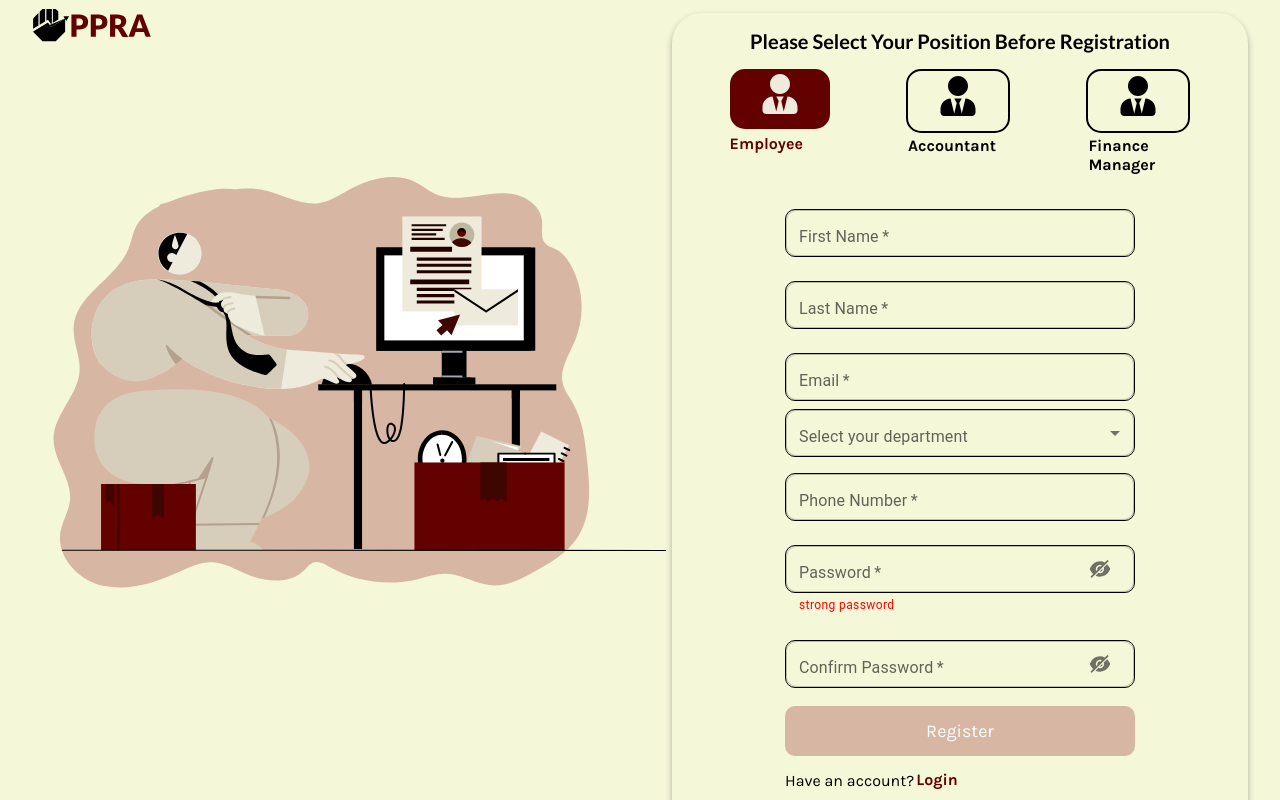
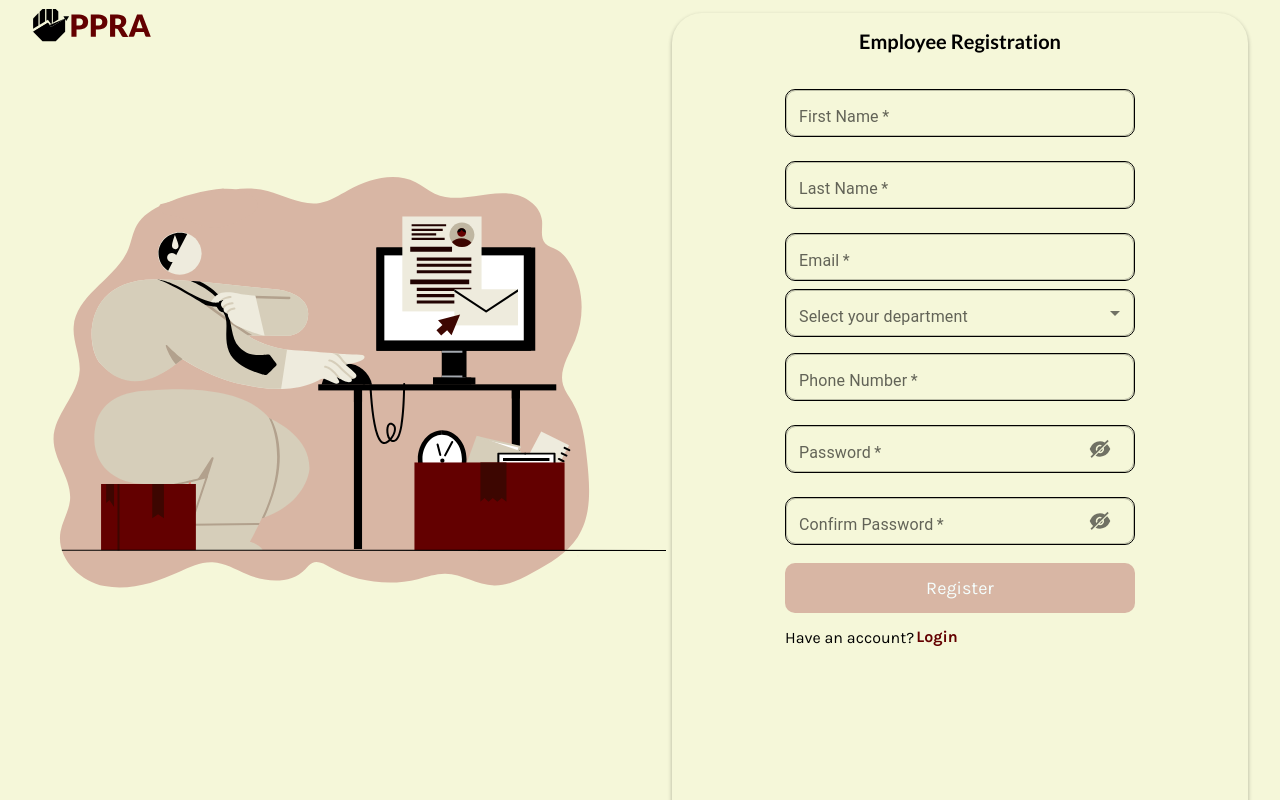
Before and after one commit to Jo1cindi/ppra-imprest-system, a React (Create React App) app: page /Register in a window 1280 px wide. Built offline with nearby package versions, Linux system fonts and the light colour scheme.

Commit message:
Editing signup page

```diff
--- a/src/Components/AdminSidebar.js
+++ b/src/Components/AdminSidebar.js
@@ -68,7 +68,7 @@ const welcome = "Welcome to Admin's Dashboard"
 
 
      <div className="accmenuItem">
-      <NavLink to="/LandingPage" className={({isActive})=> isActive ? "activeNavlink" : "inactiveNavlink"}>
+      <NavLink to="/Admin-Login" className={({isActive})=> isActive ? "activeNavlink" : "inactiveNavlink"}>
       <IoLogOut className='menuIcon'/>
        <div className='linkDesc'>Logout</div>
       </NavLink>
--- a/src/Dashboard/AdminDashboard/AdminDashboard.js
+++ b/src/Dashboard/AdminDashboard/AdminDashboard.js
@@ -113,10 +113,13 @@ const AdminDashboard = () => {
   const handleMouseDownPassword = () => setShowPassword(!showPassword);
   let passwordRegexError = ""
   const passwordRegex = /^(?=.*\d)(?=.*[a-z])(?=.*[A-Z])(?=.*[!@#$%^&*()_+])[0-9a-zA-Z!@#$%^&*()_+]{8,}$/
-  if(passwordRegex.test(accountant.password) === true || !accountant.password || passwordRegex.test(financeManager.password) === true || !financeManager.password){
+  if(passwordRegex.test(accountant.password) === true || passwordRegex.test(financeManager.password) === true){
     passwordRegexError = "strong password"
   }else{
     passwordRegexError = "weak password"
+  }
+  if(!accountant.password || !financeManager.password){
+    passwordRegexError= ""
   }
 
   //Error if passwords do not match
--- a/src/Onboarding/Admin-Login.js
+++ b/src/Onboarding/Admin-Login.js
@@ -39,9 +39,10 @@ const AdminLogin = () => {
   let passwordError = "";
   if(passwordRegex.test(loginData.password) === true){
     passwordError = "strong password"
-  }else if(passwordRegex.test(loginData.password) === false){
+  }else{
     passwordError = "weak password";
-  }else if(!loginData.password){
+  }
+  if(!loginData.password){
     passwordError = ""
   }
 
--- a/src/Onboarding/Register.js
+++ b/src/Onboarding/Register.js
@@ -1,7 +1,6 @@
 import React, { useState } from "react";
 import Logo from "../Components/Logo";
 import illustration from "../Images/signup.svg";
-import { FaUserTie } from "react-icons/fa";
 import { AiFillEyeInvisible, AiFillEye } from "react-icons/ai";
 import {
   TextField,
@@ -10,33 +9,12 @@ import {
   FormControl,
   MenuItem,
   InputAdornment,
-  IconButton
+  IconButton,
 } from "@mui/material";
 import { Link, useNavigate } from "react-router-dom";
 import axios from "axios";
 
 const Register = () => {
-  //Avatars
-  const avatarArray = [
-    {
-      id: 1,
-      avatar: <FaUserTie />,
-      name: "Employee",
-    },
-    {
-      id: 2,
-      avatar: <FaUserTie />,
-      name: "Accountant",
-    },
-    {
-      id: 3,
-      avatar: <FaUserTie />,
-      name: "Finance Manager",
-    },
-  ];
-  //Highlight avatars when clicked when clicked
-  const [activeAvatar, setActiveAvatar] = useState(avatarArray[0].id);
-
   //Employee
   const [employee, setEmployee] = useState({
     firstName: "",
@@ -47,37 +25,12 @@ const Register = () => {
     password: "",
   });
 
-  //Accountant
-  const [accountant, setAccountant] = useState({
-    firstName: "",
-    lastName: "",
-    email: "",
-    phoneNumber: "",
-    password: "",
-  });
-  //Finance Manager
-  const [financeManager, setFinancManager] = useState({
-    firstName: "",
-    lastName: "",
-    email: "",
-    phoneNumber: "",
-    password: "",
-  });
-
   //Confirm Password
   const [confirmPassword, setConfirmPassword] = useState("");
 
   const handleChange = (e) => {
     setEmployee({
       ...employee,
-      [e.target.name]: e.target.value,
-    });
-    setAccountant({
-      ...accountant,
-      [e.target.name]: e.target.value,
-    });
-    setFinancManager({
-      ...financeManager,
       [e.target.name]: e.target.value,
     });
   };
@@ -91,41 +44,6 @@ const Register = () => {
     "Human Resources",
   ];
 
-  //displaying department select tag
-  const selectDepartment = () =>{
-    if(activeAvatar === avatarArray[0].id){
-      return(
-        <>
-          <FormControl className="registerfield">
-                  <InputLabel>Select your department</InputLabel>
-                  <Select
-                    className="requestField"
-                    label="department"
-                    name="department"
-                    value={employee.department}
-                    onChange={handleChange}
-                    margin="normal"
-                    variant="outlined"
-                  >
-                    <MenuItem value={departmentsArray[0]}>
-                      Technical Services
-                    </MenuItem>
-                    <MenuItem value={departmentsArray[1]}>Finance</MenuItem>
-                    <MenuItem value={departmentsArray[2]}>Corporate</MenuItem>
-                    <MenuItem value={departmentsArray[3]}>ICT</MenuItem>
-                    <MenuItem value={departmentsArray[4]}>
-                      Internal Audit
-                    </MenuItem>
-                    <MenuItem value={departmentsArray[5]}>
-                      Human Resources
-                    </MenuItem>
-                  </Select>
-                </FormControl>
-        </>
-      )
-    }
-  }
-
   //Navigation to login page after registration
   const navigate = useNavigate();
   const [registrationError, setRegistrationError] = useState("");
@@ -134,7 +52,7 @@ const Register = () => {
     e.preventDefault();
 
     //Registering the employee
-    if (activeAvatar === avatarArray[0].id) {
+
     console.log("Employee");
     axios({
       method: "post",
@@ -155,83 +73,36 @@ const Register = () => {
         }
         console.log(error);
       });
-
-      //Registering the accountant
-    } else if (activeAvatar === avatarArray[1].id) {
-      console.log("Accountant");
-      axios({
-        method: "post",
-        url: "https://ppra-api.herokuapp.com/api/accountant-signup",
-        data: accountant,
-        headers: { "Content-Type": "application/json" },
-      })
-        .then((response) => {
-          navigate("/Login");
-          console.log(response);
-        })
-        .catch((error) => {
-          if (error.response.status === 409) {
-            setRegistrationError("This user already exists");
-          }
-          console.log(error);
-        });
-
-      //Registering the finance manager
-    } else if (activeAvatar === avatarArray[2].id) {
-      console.log("Finance Manager");
-      axios({
-        method: "post",
-        url: "https://ppra-api.herokuapp.com/api/financemanager-signup",
-        data: financeManager,
-        headers: { "Content-Type": "application/json" },
-      })
-        .then((response) => {
-          navigate("/Login");
-          console.log(response);
-        })
-        .catch((error) => {
-          if (error.response.status === 409) {
-            setRegistrationError("This user already exists");
-          }
-          console.log(error);
-        });
-    }
-    console.log(confirmPassword.length);
   };
 
   //Regex Testing for all input fields
-
   //Email
   let emailError = "";
   const regex = /^[^\s@]+@[^\s@]+\.[^\s@]+$/;
-  if (
-    regex.test(employee.email) === false ||
-    regex.test(accountant.email) === false ||
-    regex.test(financeManager.email) === false
-  ) {
+  if (regex.test(employee.email) === false) {
     emailError = "Please enter a valid email address";
   } else {
     emailError = "Email is valid";
   }
-  if (!employee.email || !accountant.email || !financeManager.email) {
+  if (!employee.email) {
     emailError = "";
   }
 
   //FirstName
   let nameError = "";
-  const nameRegex = /^[a-z]+$/i
-  if(nameRegex.test(employee.firstName) === true || !employee.firstName){
-    nameError=""
-  }else{
-    nameError = "Numbers or special characters not allowed"
+  const nameRegex = /^[a-z]+$/i;
+  if (nameRegex.test(employee.firstName) === true || !employee.firstName) {
+    nameError = "";
+  } else {
+    nameError = "Numbers or special characters not allowed";
   }
 
   //lastName
-  let lastNameError =""
-  if(nameRegex.test(employee.lastName) === true || !employee.lastName){
-    lastNameError = ""
-  }else{
-    lastNameError ="Numbers or special characters not allowed"
+  let lastNameError = "";
+  if (nameRegex.test(employee.lastName) === true || !employee.lastName) {
+    lastNameError = "";
+  } else {
+    lastNameError = "Numbers or special characters not allowed";
   }
 
   //Phone Number
@@ -250,29 +121,25 @@ const Register = () => {
   const [showPassword, setShowPassword] = useState(false);
   const handleClickShowPassword = () => setShowPassword(!showPassword);
   const handleMouseDownPassword = () => setShowPassword(!showPassword);
-  let passwordRegexError = ""
-  const passwordRegex = /^(?=.*\d)(?=.*[a-z])(?=.*[A-Z])(?=.*[!@#$%^&*()_+])[0-9a-zA-Z!@#$%^&*()_+]{8,}$/
-  if(passwordRegex.test(employee.password) === true || !employee.password){
-    passwordRegexError = "strong password"
-  }else{
-    passwordRegexError = "weak password"
+  let passwordRegexError = "";
+  const passwordRegex =
+    /^(?=.*\d)(?=.*[a-z])(?=.*[A-Z])(?=.*[!@#$%^&*()_+])[0-9a-zA-Z!@#$%^&*()_+]{8,}$/;
+  if (passwordRegex.test(employee.password) === true || !employee.password) {
+    passwordRegexError = "strong password";
+  } else {
+    passwordRegexError = "weak password";
+  }
+  if(!employee.password){
+    passwordRegexError = ""
   }
 
   //Error if passwords do not match
   let passwordError = "";
-  if (
-    employee.password !== confirmPassword ||
-    accountant.password !== confirmPassword ||
-    financeManager.password !== confirmPassword
-  ) {
+  if (employee.password !== confirmPassword) {
     passwordError = "Passwords do not match";
   } else if (!confirmPassword) {
     passwordError = "";
-  } else if (
-    employee.password === confirmPassword ||
-    accountant.password === confirmPassword ||
-    financeManager.password === confirmPassword
-  ) {
+  } else if (employee.password === confirmPassword) {
     passwordError = "";
   }
 
@@ -286,56 +153,17 @@ const Register = () => {
       </div>
       {/* Registration Form */}
       <div className="registrationForm">
-        <h3>Please Select Your Position Before Registration</h3>
-
-        <div className="avatars">
-          {avatarArray.map((avatar) => (
-            <div
-              className={
-                activeAvatar === avatar.id ? "avatar" : "inactiveAvatar"
-              }
-              key={avatar.id}
-              onClick={() => {
-                setActiveAvatar(avatar.id);
-              }}
-            >
-              <div
-                className={
-                  activeAvatar === avatar.id
-                    ? "individualAvatar"
-                    : "inactiveIndividualAvatar"
-                }
-              >
-                {avatar.avatar}
-              </div>
-              <p
-                className={
-                  activeAvatar === avatar.id
-                    ? "positionDesc"
-                    : "inactivePositionDesc"
-                }
-              >
-                {avatar.name}
-              </p>
-            </div>
-          ))}
-        </div>
+        <h3>Employee Registration</h3>
         <form>
           <TextField
             className="registerfield"
             label="First Name"
             name="firstName"
-            value={
-              activeAvatar === avatarArray[0].id
-                ? employee.firstName
-                : activeAvatar === avatarArray[1].id
-                ? accountant.firstName
-                : financeManager.firstName
-            }
+            value={employee.firstName}
             onChange={handleChange}
             helperText={nameError}
-            FormHelperTextProps={{style: {color: "red"}}}
-            inputProps={{minLength: 2, maxLength: 20}}
+            FormHelperTextProps={{ style: { color: "red" } }}
+            inputProps={{ minLength: 2, maxLength: 20 }}
             margin="normal"
             variant="outlined"
             required
@@ -344,17 +172,11 @@ const Register = () => {
             className="registerfield"
             label="Last Name"
             name="lastName"
-            value={
-              activeAvatar === avatarArray[0].id
-                ? employee.lastName
-                : activeAvatar === avatarArray[1].id
-                ? accountant.lastName
-                : financeManager.lastName
-            }
+            value={employee.lastName}
             onChange={handleChange}
             helperText={lastNameError}
-            FormHelperTextProps={{style: {color: "red"}}}
-            inputProps={{minLength: 2, maxLength: 20}}
+            FormHelperTextProps={{ style: { color: "red" } }}
+            inputProps={{ minLength: 2, maxLength: 20 }}
             margin="normal"
             required
           />
@@ -362,41 +184,47 @@ const Register = () => {
             className="registerfield"
             label="Email"
             name="email"
-            value={
-              activeAvatar === avatarArray[0].id
-                ? employee.email
-                : activeAvatar === avatarArray[1].id
-                ? accountant.email
-                : financeManager.email
-            }
+            value={employee.email}
             onChange={handleChange}
             helperText={emailError}
             FormHelperTextProps={
-              regex.test(employee.email) === false ||
-              regex.test(accountant.email) === false ||
-              regex.test(financeManager.email) === false
+              regex.test(employee.email) === false
                 ? { style: { color: "red" } }
                 : { style: { color: "green" } }
             }
             margin="normal"
             required
           />
-          {selectDepartment()}
+          <FormControl className="registerfield">
+            <InputLabel>Select your department</InputLabel>
+            <Select
+              className="requestField"
+              label="department"
+              name="department"
+              value={employee.department}
+              onChange={handleChange}
+              margin="normal"
+              variant="outlined"
+            >
+              <MenuItem value={departmentsArray[0]}>
+                Technical Services
+              </MenuItem>
+              <MenuItem value={departmentsArray[1]}>Finance</MenuItem>
+              <MenuItem value={departmentsArray[2]}>Corporate</MenuItem>
+              <MenuItem value={departmentsArray[3]}>ICT</MenuItem>
+              <MenuItem value={departmentsArray[4]}>Internal Audit</MenuItem>
+              <MenuItem value={departmentsArray[5]}>Human Resources</MenuItem>
+            </Select>
+          </FormControl>
           <TextField
             className="registerfield"
             label="Phone Number"
             name="phoneNumber"
-            value={
-              activeAvatar === avatarArray[0].id
-                ? employee.phoneNumber
-                : activeAvatar === avatarArray[1].id
-                ? accountant.phoneNumber
-                : financeManager.phoneNumber
-            }
+            value={employee.phoneNumber}
             onChange={handleChange}
             helperText={phoneNumberError}
-            FormHelperTextProps={{style: {color: "red"}}}
-            inputProps={{maxLength: 13}}
+            FormHelperTextProps={{ style: { color: "red" } }}
+            inputProps={{ maxLength: 13 }}
             margin="normal"
             required
           />
@@ -404,13 +232,7 @@ const Register = () => {
             className="registerfield"
             label="Password"
             name="password"
-            value={
-              activeAvatar === avatarArray[0].id
-                ? employee.password
-                : activeAvatar === avatarArray[1].id
-                ? accountant.password
-                : financeManager.password
-            }
+            value={employee.password}
             InputProps={{
               endAdornment: (
                 <InputAdornment position="end">
@@ -456,9 +278,7 @@ const Register = () => {
             onChange={(e) => setConfirmPassword(e.target.value)}
             helperText={passwordError}
             FormHelperTextProps={
-              employee.password !== confirmPassword ||
-              accountant.password !== confirmPassword ||
-              financeManager.password !== confirmPassword
+              employee.password !== confirmPassword
                 ? { style: { color: "red" } }
                 : { style: { color: "green" } }
             }
@@ -476,26 +296,12 @@ const Register = () => {
               !employee.email ||
               !employee.phoneNumber ||
               !employee.password ||
-              !accountant.firstName ||
-              !accountant.lastName ||
-              !accountant.email ||
-              !accountant.phoneNumber ||
-              !accountant.password ||
-              !financeManager.firstName ||
-              !financeManager.lastName ||
-              !financeManager.email ||
-              !financeManager.phoneNumber ||
-              !financeManager.password ||
               nameRegex.test(employee.firstName) === false ||
               nameRegex.test(employee.lastName) === false ||
               regex.test(employee.email) === false ||
               phoneRegex.test(employee.phoneNumber) === false ||
               passwordRegex.test(employee.password) === false ||
-              regex.test(accountant.email) === false ||
-              regex.test(financeManager.email) === false ||
-              employee.password !== confirmPassword ||
-              accountant.password !== confirmPassword ||
-              financeManager.password !== confirmPassword
+              employee.password !== confirmPassword
             }
             onClick={register}
           />
--- a/src/index.css
+++ b/src/index.css
@@ -187,19 +187,21 @@ body{
 }
 .registrationForm{
   width: 45%;
-  height: 130vh;
+  height: 120vh;
   margin-top: 1%;
   margin-left: 10rem;
   margin-bottom: 2rem;
   /* background-color: #EEEBDD; */
   border-radius: 30px;
-  box-shadow: 0px 3px 6px 0px rgba(0, 0, 0, 0.3);
+  box-shadow: 0px 2px 4px 0px rgba(0, 0, 0, 0.3);
 }
 .registrationForm h3{
   font-family: Lato, sans-serif;
   font-size: 20px;
   color: #000000;
   text-align: center;
+  margin-top: 20px;
+  margin-bottom: 20px;
 }
 
 
```
Also changed, not shown: src/Components/AccountantSidebar.js (+19 -4 lines), src/Components/EmployeeSidebar.js (+20 -5 lines). Lines whose indentation alone changed are shown as unchanged.
